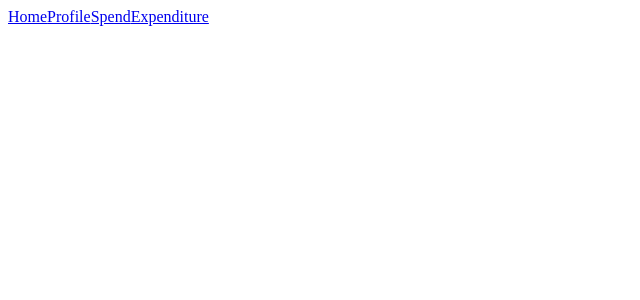
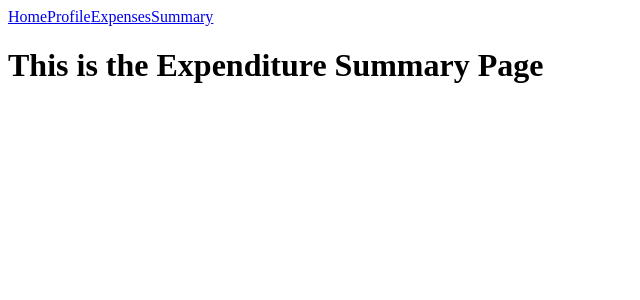
Before and after one commit to JasonFung6/frontend-budget-tracker, a React (Create React App) app: page /summary in a window 1280 px wide. Shown: the top 300 px of the page, without its empty margins (0-640 px from the left). Built offline with nearby package versions, Linux system fonts and the light colour scheme.

Commit message:
Updated names of expense and summary pages

```diff
--- a/src/App.js
+++ b/src/App.js
@@ -4,8 +4,8 @@ import { BrowserRouter, Switch, Route } from 'react-router-dom'
 import NavBar from './common/NavBar'
 import Home from './components/Home'
 import Profile from './components/Profile'
-import Expenditure from './components/Expenditure'
-import SpendInput from './components/SpendInput'
+import Summary from './components/Summary'
+import Expenses from './components/Expenses'
 
 const App = () => {
   return (
@@ -14,8 +14,8 @@ const App = () => {
       <Switch>
         <Route exact path='/' component={Home} />
         <Route path='/profile' component={Profile} />
-        <Route path='/spend' component={SpendInput} />
-        <Route path='/expenditure' component={Expenditure} />
+        <Route path='/expenses' component={Expenses} />
+        <Route path='/summary' component={Summary} />
 
       </Switch>
 
--- a/src/common/NavBar.js
+++ b/src/common/NavBar.js
@@ -13,8 +13,8 @@ const NavBar = () => {
     <nav className='navbar'>
       <Link to='/'>Home</Link>
       <Link to='/profile'>Profile</Link>
-      <Link to='/spend'>Spend</Link>
-      <Link to='/expenditure'>Expenditure</Link>
+      <Link to='/expenses'>Expenses</Link>
+      <Link to='/summary'>Summary</Link>
     </nav>
 
   )
--- a/src/components/Expenditure.js
+++ /dev/null
@@ -1,9 +0,0 @@
-import React from 'react'
-
-const Expenditure = () => {
-  return (
-    <h1>This is the Expenditure Page</h1>
-  )
-}
-
-export default Expenditure
--- a/src/components/SpendInput.js
+++ b/src/components/Expenses.js
@@ -1,9 +1,9 @@
 import React from 'react'
 
-const SpendInput = () => {
+const Expenses = () => {
   return (
     <h1>This is where you input spend</h1>
   )
 }
 
-export default SpendInput
+export default Expenses
--- /dev/null
+++ b/src/components/Summary.js
@@ -0,0 +1,9 @@
+import React from 'react'
+
+const Summary = () => {
+  return (
+    <h1>This is the Expenditure Summary Page</h1>
+  )
+}
+
+export default Summary
```
Also changed, not shown: src/components/Profile.js (line endings or trailing spaces).
